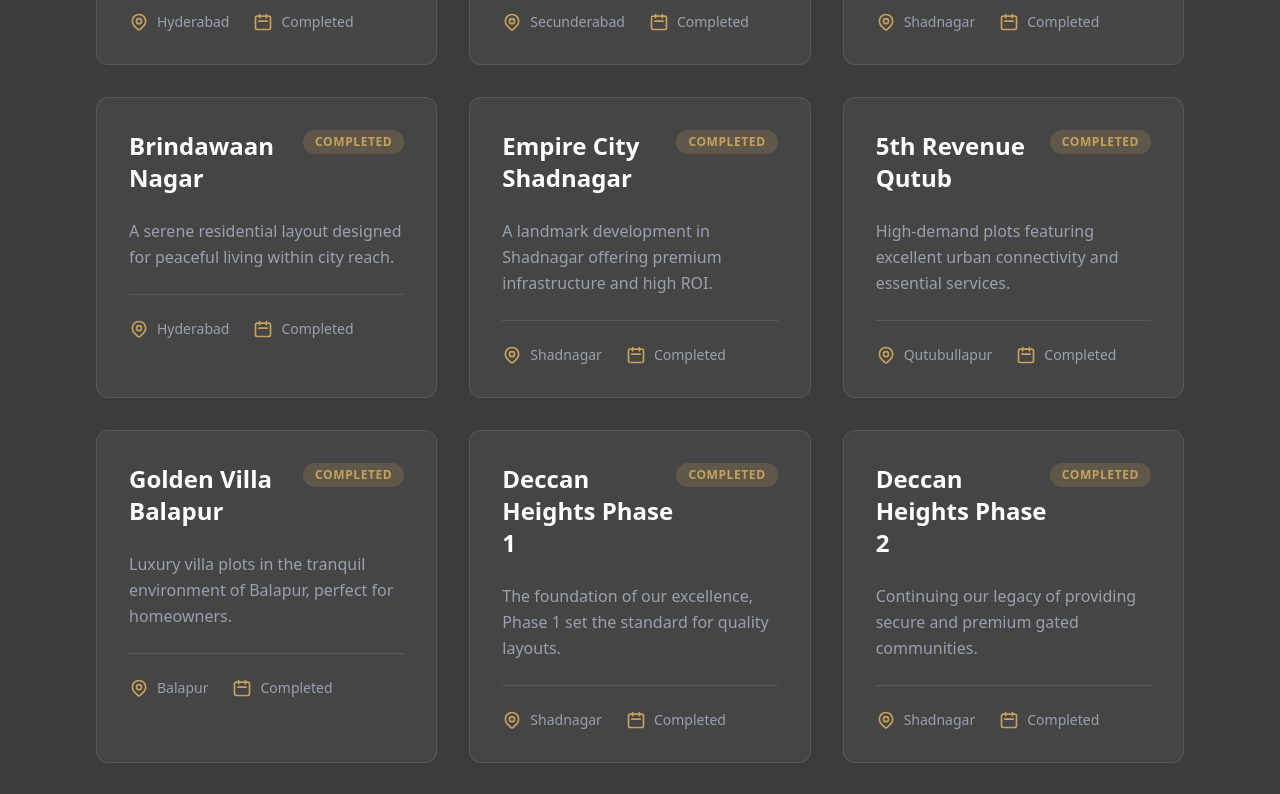
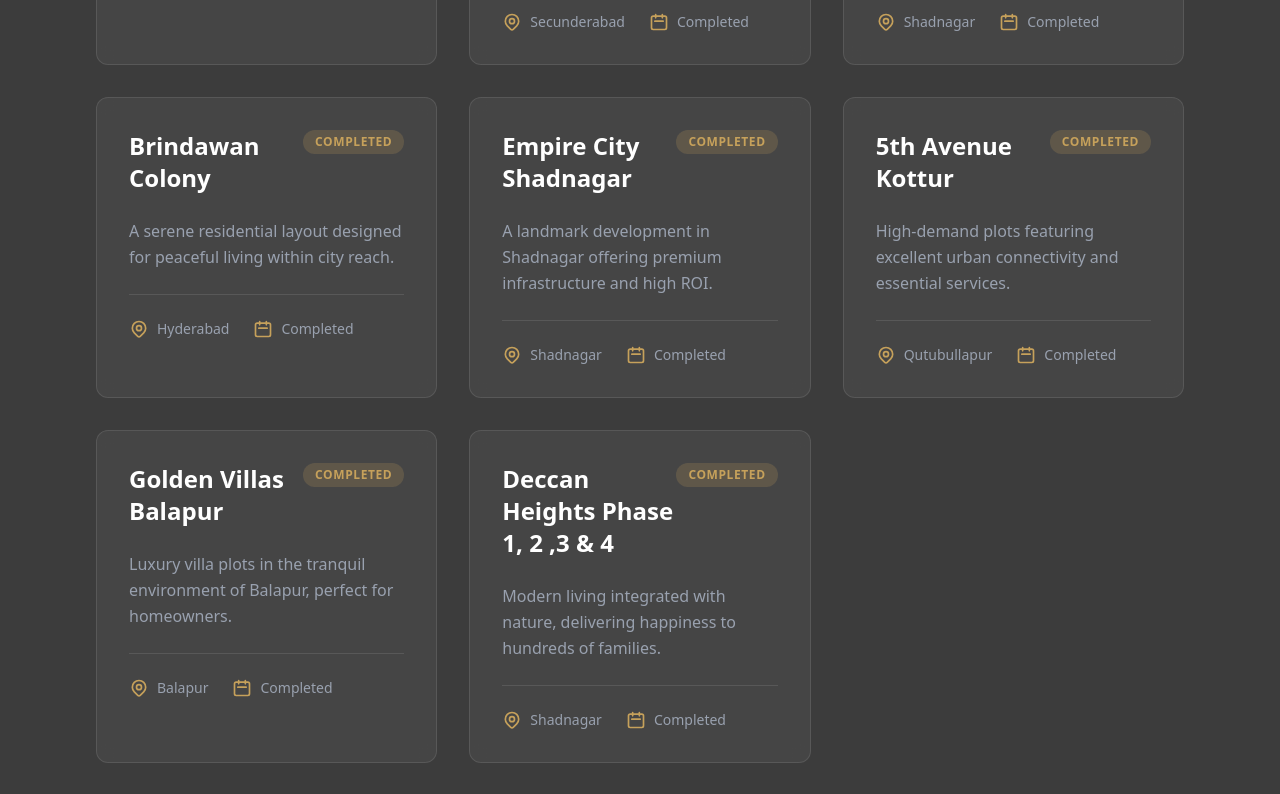
Before and after one commit to Mateen7c7/deccan_heights, a Next.js app: page /ventures in a window 1280 px wide. Shown: the part 3580-4374 px from the top of the page. Built offline with nearby package versions, Linux system fonts and the light colour scheme.

Commit message:
feat: add project data and plot status utility types for Deccan Heights phases

```diff
--- a/data/plots.ts
+++ b/data/plots.ts
@@ -668,7 +668,7 @@ export const activeHomeVentures: VentureListing[] = [
 export const completedProjects: CompletedProject[] = [
   {
     id: 1,
-    title: "Basheera Bagh",
+    title: "Basheer Bagh",
     description:
       "A premium residential development offering modern amenities and strategic connectivity.",
     location: "Hyderabad",
@@ -695,7 +695,7 @@ export const completedProjects: CompletedProject[] = [
   },
   {
     id: 4,
-    title: "Brindawaan Nagar",
+    title: "Brindawan Colony",
     description:
       "A serene residential layout designed for peaceful living within city reach.",
     location: "Hyderabad",
@@ -713,7 +713,7 @@ export const completedProjects: CompletedProject[] = [
   },
   {
     id: 6,
-    title: "5th Revenue Qutub",
+    title: "5th Avenue Kottur",
     description:
       "High-demand plots featuring excellent urban connectivity and essential services.",
     location: "Qutubullapur",
@@ -722,7 +722,7 @@ export const completedProjects: CompletedProject[] = [
   },
   {
     id: 7,
-    title: "Golden Villa Balapur",
+    title: "Golden Villas Balapur",
     description:
       "Luxury villa plots in the tranquil environment of Balapur, perfect for homeowners.",
     location: "Balapur",
@@ -730,35 +730,8 @@ export const completedProjects: CompletedProject[] = [
     status: "Completed",
   },
   {
-    id: 8,
-    title: "Deccan Heights Phase 1",
-    description:
-      "The foundation of our excellence, Phase 1 set the standard for quality layouts.",
-    location: "Shadnagar",
-    year: "Completed",
-    status: "Completed",
-  },
-  {
-    id: 9,
-    title: "Deccan Heights Phase 2",
-    description:
-      "Continuing our legacy of providing secure and premium gated communities.",
-    location: "Shadnagar",
-    year: "Completed",
-    status: "Completed",
-  },
-  {
-    id: 10,
-    title: "Deccan Heights Phase 4",
-    description:
-      "A successful expansion of the Deccan Heights family with 100% occupancy.",
-    location: "Shadnagar",
-    year: "Completed",
-    status: "Completed",
-  },
-  {
     id: 11,
-    title: "Deccan Heights Phase 1, 2 & 3",
+    title: "Deccan Heights Phase 1, 2 ,3 & 4",
     description:
       "Modern living integrated with nature, delivering happiness to hundreds of families.",
     location: "Shadnagar",
```
